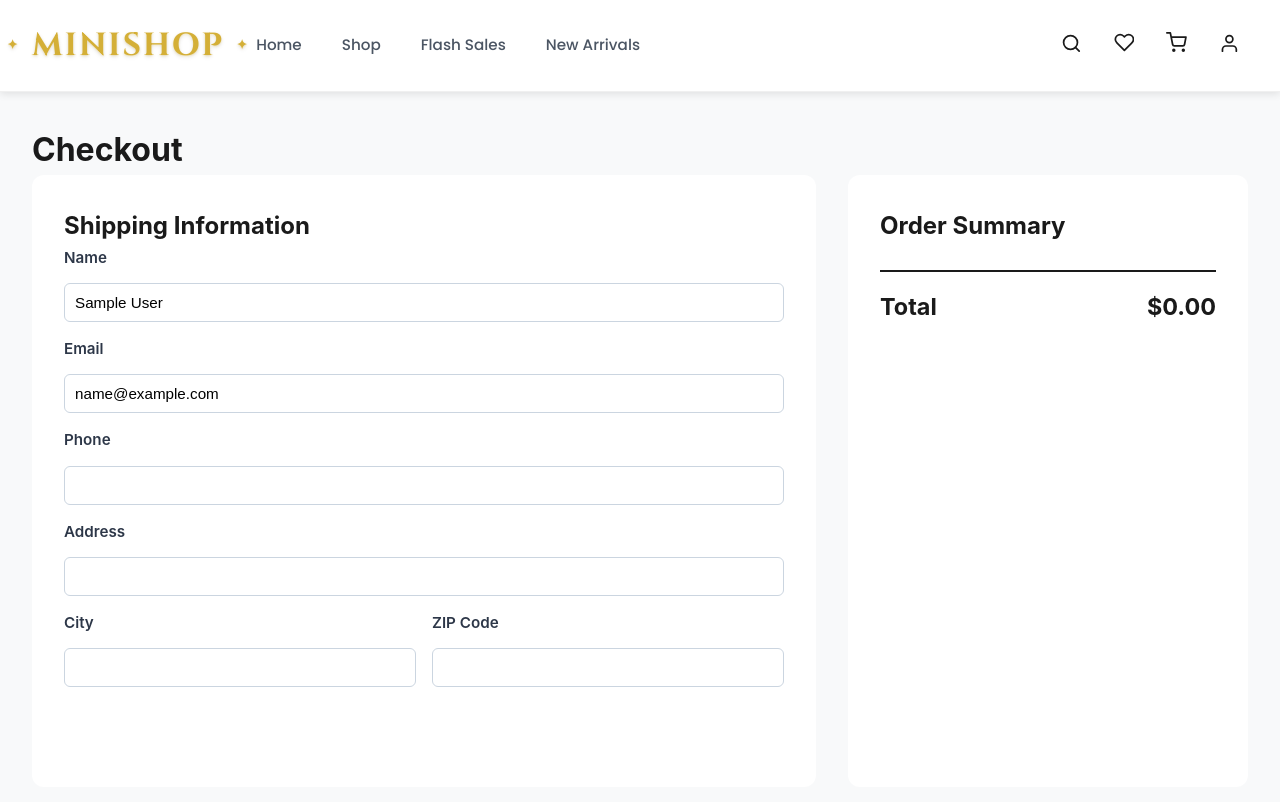
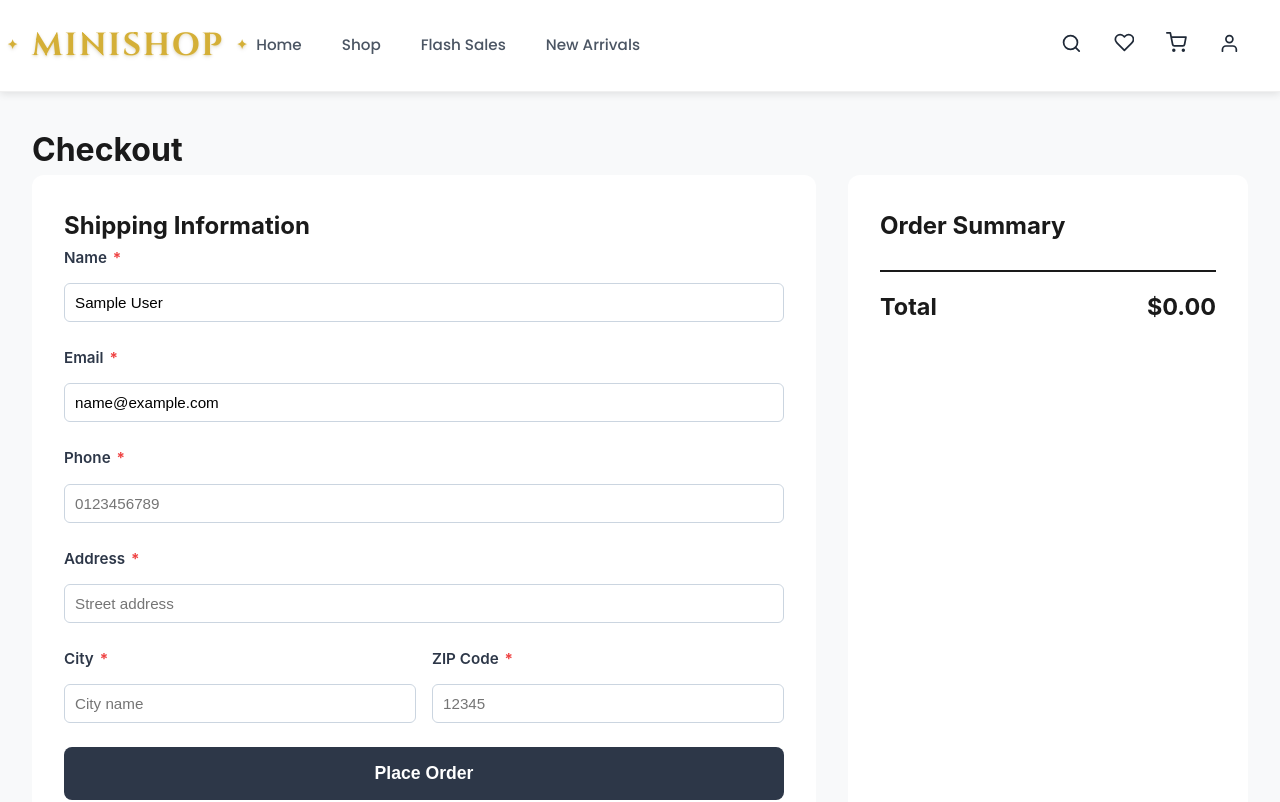
Before and after one commit to SangCoi0511/AssFer202, a React (Create React App) app: page /checkout in a window 1280 px wide. Shown: the top 802 px of the page. Built offline with nearby package versions, Linux system fonts and the light colour scheme; data requests are answered from the project's data file; sample sign-in values are in the browser's storage.

Commit message:
fix checkout and wishlist

```diff
--- a/db.json
+++ b/db.json
@@ -796,48 +796,7 @@
       "address": "456 User Avenue"
     }
   ],
-  "wishlist": [
-    {
-      "id": "2a47",
-      "userId": 1764674989332,
-      "productId": 1
-    },
-    {
-      "id": "5aa9",
-      "userId": 1764674989332,
-      "productId": 8
-    },
-    {
-      "id": "8437",
-      "userId": 1764674989332,
-      "productId": 2
-    },
-    {
-      "id": "9c21",
-      "userId": 1764674989332,
-      "productId": 13
-    },
-    {
-      "id": "7f45",
-      "userId": 1764674989332,
-      "productId": 22
-    },
-    {
-      "id": "3d88",
-      "userId": 1764674989332,
-      "productId": 18
-    },
-    {
-      "id": "6735",
-      "userId": "2",
-      "productId": "2"
-    },
-    {
-      "id": "635b",
-      "userId": "2",
-      "productId": 3
-    }
-  ],
+  "wishlist": [],
   "reviews": [
     {
       "id": "f029",
@@ -889,16 +848,6 @@
     }
   ],
   "cart": [
-    {
-      "id": "cart-2-1765560895419",
-      "userId": "2",
-      "items": [
-        {
-          "productId": "2",
-          "quantity": 19
-        }
-      ]
-    },
     {
       "id": "cart-2-1765560895420",
       "userId": "2",
@@ -1089,6 +1038,35 @@
         "zipCode": "06000",
         "phone": "0359538518"
       }
+    },
+    {
+      "id": "3b4f",
+      "userId": "2",
+      "items": [
+        {
+          "productId": "47",
+          "quantity": 1
+        },
+        {
+          "productId": "48",
+          "quantity": 1
+        },
+        {
+          "productId": "10",
+          "quantity": 1
+        }
+      ],
+      "total": 45.97,
+      "status": "pending",
+      "date": "2025-12-15T07:55:05.976Z",
+      "shippingInfo": {
+        "name": "John Doe",
+        "email": "john@example.com",
+        "address": "456 User Avenue",
+        "city": "Thai Thuy",
+        "zipCode": "41000",
+        "phone": "0359538518"
+      }
     }
   ]
 }
--- a/src/components/Header.jsx
+++ b/src/components/Header.jsx
@@ -9,13 +9,17 @@ import '../styles/Header.css';
 
 const Header = () => {
   const { user, logout, isAdmin } = useAuth();
-  const { getCartCount } = useCart();
+  const { getCartCount, cartItems } = useCart();
   const { updateFilters } = useShop();
-  const { getWishlistCount } = useWishlist();
+  const { getWishlistCount, wishlistItems } = useWishlist();
   const navigate = useNavigate();
   const location = useLocation();
   const [searchOpen, setSearchOpen] = useState(false);
   const [searchQuery, setSearchQuery] = useState('');
+
+  // Get current counts
+  const cartCount = getCartCount();
+  const wishlistCount = getWishlistCount();
 
   const handleLogout = () => {
     logout();
@@ -70,16 +74,16 @@ const Header = () => {
 
           {user ? (
             <>
-              <Link to="/wishlist" className="icon-btn">
+              <Link to="/wishlist" className="icon-btn wishlist-icon">
                 <FiHeart />
-                {getWishlistCount() > 0 && (
-                  <span className="cart-badge">{getWishlistCount()}</span>
+                {wishlistCount > 0 && (
+                  <span className="cart-badge">{wishlistCount}</span>
                 )}
               </Link>
-              <Link to="/cart" className="icon-btn cart-btn">
+              <Link to="/cart" className="icon-btn cart-icon">
                 <FiShoppingCart />
-                {getCartCount() > 0 && (
-                  <span className="cart-badge">{getCartCount()}</span>
+                {cartCount > 0 && (
+                  <span className="cart-badge">{cartCount}</span>
                 )}
               </Link>
               <div className="user-menu">
--- a/src/context/WishlistContext.jsx
+++ b/src/context/WishlistContext.jsx
@@ -42,15 +42,14 @@ export const WishlistProvider = ({ children }) => {
   const addToWishlist = async (productId) => {
     if (!user) {
       alert('Please login to add items to wishlist');
-      return { success: false };
+      return { success: false, message: 'Please login to add items to wishlist' };
     }
 
     try {
       // Check if already in wishlist
       const exists = wishlistItems.find(item => item.productId == productId);
       if (exists) {
-        alert('Product already in wishlist');
-        return { success: false };
+        return { success: false, message: 'Product already in wishlist' };
       }
 
       const response = await apiAddToWishlist({
@@ -59,10 +58,10 @@ export const WishlistProvider = ({ children }) => {
       });
 
       setWishlistItems(prev => [...prev, response.data]);
-      return { success: true };
+      return { success: true, message: 'Added to wishlist successfully' };
     } catch (error) {
       console.error('Failed to add to wishlist:', error);
-      return { success: false };
+      return { success: false, message: 'Failed to add to wishlist' };
     }
   };
 
--- a/src/index.css
+++ b/src/index.css
@@ -1,3 +1,15 @@
+:root {
+  --primary: #D4AF37;
+  --secondary: #2D3748;
+  --danger: #EF4444;
+  --success: #10B981;
+  --warning: #F59E0B;
+  --text: #1F2937;
+  --text-light: #6B7280;
+  --border: #E5E7EB;
+  --background: #F9FAFB;
+}
+
 body {
   margin: 0;
   font-family: -apple-system, BlinkMacSystemFont, "Segoe UI", "Roboto", "Oxygen",
--- a/src/pages/Checkout.jsx
+++ b/src/pages/Checkout.jsx
@@ -1,4 +1,4 @@
-import React, { useState } from 'react';
+import React, { useState, useEffect } from 'react';
 import { useNavigate } from 'react-router-dom';
 import { useCart } from '../context/CartContext';
 import { useAuth } from '../context/AuthContext';
@@ -9,8 +9,9 @@ import '../styles/Checkout.css';
 const Checkout = () => {
   const { cartItems, getCartTotal, clearCart } = useCart();
   const { user } = useAuth();
-  const { updateProductStock } = useShop();
+  const { products, updateProductStock } = useShop();
   const navigate = useNavigate();
+  const [cartItemsWithDetails, setCartItemsWithDetails] = useState([]);
   const [formData, setFormData] = useState({
     name: user?.name || '',
     email: user?.email || '',
@@ -19,23 +20,114 @@ const Checkout = () => {
     zipCode: '',
     phone: '',
   });
+  const [errors, setErrors] = useState({});
+
+  // Load cart items with product details
+  useEffect(() => {
+    const loadCartDetails = () => {
+      const itemsWithDetails = cartItems.map(cartItem => {
+        const product = products.find(p => p.id == cartItem.productId);
+        return {
+          ...cartItem,
+          product: product || null,
+        };
+      }).filter(item => item.product !== null);
+      setCartItemsWithDetails(itemsWithDetails);
+    };
+    loadCartDetails();
+  }, [cartItems, products]);
 
   const handleChange = (e) => {
+    const { name, value } = e.target;
     setFormData({
       ...formData,
-      [e.target.name]: e.target.value,
+      [name]: value,
     });
+    // Clear error for this field when user starts typing
+    if (errors[name]) {
+      setErrors({
+        ...errors,
+        [name]: '',
+      });
+    }
+  };
+
+  const validateForm = () => {
+    const newErrors = {};
+
+    // Name validation (at least 2 characters, only letters and spaces)
+    if (!formData.name.trim()) {
+      newErrors.name = 'Name is required';
+    } else if (formData.name.trim().length < 2) {
+      newErrors.name = 'Name must be at least 2 characters';
+    } else if (!/^[a-zA-Z\s]+$/.test(formData.name)) {
+      newErrors.name = 'Name can only contain letters and spaces';
+    }
+
+    // Email validation
+    if (!formData.email.trim()) {
+      newErrors.email = 'Email is required';
+    } else if (!/^[^\s@]+@[^\s@]+\.[^\s@]+$/.test(formData.email)) {
+      newErrors.email = 'Please enter a valid email address';
+    }
+
+    // Phone validation (10 digits)
+    if (!formData.phone.trim()) {
+      newErrors.phone = 'Phone number is required';
+    } else if (!/^[0-9]{10}$/.test(formData.phone.replace(/\s|-/g, ''))) {
+      newErrors.phone = 'Phone number must be 10 digits';
+    }
+
+    // Address validation
+    if (!formData.address.trim()) {
+      newErrors.address = 'Address is required';
+    } else if (formData.address.trim().length < 5) {
+      newErrors.address = 'Address must be at least 5 characters';
+    }
+
+    // City validation
+    if (!formData.city.trim()) {
+      newErrors.city = 'City is required';
+    } else if (!/^[a-zA-Z\s]+$/.test(formData.city)) {
+      newErrors.city = 'City can only contain letters and spaces';
+    }
+
+    // ZIP Code validation (5 digits)
+    if (!formData.zipCode.trim()) {
+      newErrors.zipCode = 'ZIP Code is required';
+    } else if (!/^[0-9]{5}$/.test(formData.zipCode)) {
+      newErrors.zipCode = 'ZIP Code must be 5 digits';
+    }
+
+    setErrors(newErrors);
+    return Object.keys(newErrors).length === 0;
   };
 
   const handleSubmit = async (e) => {
     e.preventDefault();
 
+    // Validate form before submission
+    if (!validateForm()) {
+      return;
+    }
+
+    // Check if cart is empty
+    if (cartItemsWithDetails.length === 0) {
+      alert('Your cart is empty');
+      return;
+    }
+
     try {
+      // Calculate total from cartItemsWithDetails
+      const total = cartItemsWithDetails.reduce((sum, item) => {
+        return sum + (item.product.price * item.quantity);
+      }, 0);
+
       // Create order
       await createOrder({
         userId: user?.id,
         items: cartItems,
-        total: getCartTotal(),
+        total: total,
         status: 'pending',
         date: new Date().toISOString(),
         shippingInfo: formData,
@@ -84,70 +176,83 @@ const Checkout = () => {
             <h2>Shipping Information</h2>
 
             <div className="form-group">
-              <label>Name</label>
+              <label>Name <span className="required">*</span></label>
               <input
                 type="text"
                 name="name"
                 value={formData.name}
                 onChange={handleChange}
-                required
+                className={errors.name ? 'error' : ''}
+                placeholder="Enter your full name"
               />
+              {errors.name && <span className="error-message">{errors.name}</span>}
             </div>
 
             <div className="form-group">
-              <label>Email</label>
+              <label>Email <span className="required">*</span></label>
               <input
                 type="email"
                 name="email"
                 value={formData.email}
                 onChange={handleChange}
-                required
+                className={errors.email ? 'error' : ''}
+                placeholder="example@email.com"
               />
+              {errors.email && <span className="error-message">{errors.email}</span>}
             </div>
 
             <div className="form-group">
-              <label>Phone</label>
+              <label>Phone <span className="required">*</span></label>
               <input
                 type="tel"
                 name="phone"
                 value={formData.phone}
                 onChange={handleChange}
-                required
+                className={errors.phone ? 'error' : ''}
+                placeholder="0123456789"
               />
+              {errors.phone && <span className="error-message">{errors.phone}</span>}
             </div>
 
             <div className="form-group">
-              <label>Address</label>
+              <label>Address <span className="required">*</span></label>
               <input
                 type="text"
                 name="address"
                 value={formData.address}
                 onChange={handleChange}
-                required
+                className={errors.address ? 'error' : ''}
+                placeholder="Street address"
               />
+              {errors.address && <span className="error-message">{errors.address}</span>}
             </div>
 
             <div className="form-row">
               <div className="form-group">
-                <label>City</label>
+                <label>City <span className="required">*</span></label>
                 <input
                   type="text"
                   name="city"
                   value={formData.city}
                   onChange={handleChange}
-                  required
+                  className={errors.city ? 'error' : ''}
+                  placeholder="City name"
                 />
+                {errors.city && <span className="error-message">{errors.city}</span>}
               </div>
 
               <div className="form-group">
-                <label>ZIP Code</label>
+                <label>ZIP Code <span className="required">*</span></label>
                 <input
                   type="text"
                   name="zipCode"
                   value={formData.zipCode}
                   onChange={handleChange}
-                  required
+                  className={errors.zipCode ? 'error' : ''}
+                  placeholder="12345"
+                  maxLength="5"
                 />
+                {errors.zipCode && <span className="error-message">{errors.zipCode}</span>}
               </div>
             </div>
 
@@ -158,15 +263,15 @@ const Checkout = () => {
 
           <div className="checkout-summary">
             <h2>Order Summary</h2>
-            {cartItems.map(item => (
-              <div key={item.id} className="summary-item">
-                <span>{item.name} x {item.quantity}</span>
-                <span>${(item.price * item.quantity).toFixed(2)}</span>
+            {cartItemsWithDetails.map(item => (
+              <div key={item.productId} className="summary-item">
+                <span>{item.product.name} x {item.quantity}</span>
+                <span>${(item.product.price * item.quantity).toFixed(2)}</span>
               </div>
             ))}
             <div className="summary-total">
               <h3>Total</h3>
-              <h3>${getCartTotal().toFixed(2)}</h3>
+              <h3>${cartItemsWithDetails.reduce((sum, item) => sum + (item.product.price * item.quantity), 0).toFixed(2)}</h3>
             </div>
           </div>
         </div>
--- a/src/pages/ProductDetail.jsx
+++ b/src/pages/ProductDetail.jsx
@@ -94,6 +94,7 @@ const ProductDetail = () => {
     }
 
     addToCart(product, quantity);
+    openModal("Success", "Product added to cart successfully!");
   };
 
   const { addToWishlist: addToWishlistContext } = useWishlist();
--- a/src/pages/Wishlist.jsx
+++ b/src/pages/Wishlist.jsx
@@ -83,7 +83,7 @@ const Wishlist = () => {
 
   const handleRemove = async (productId) => {
     // Find wishlist entry
-    const entry = wishlistData.find((item) => item.productId === productId);
+    const entry = wishlistData.find((item) => item.productId == productId);
     if (entry) {
       await removeFromWishlist(entry.id);
     }
--- a/src/styles/Checkout.css
+++ b/src/styles/Checkout.css
@@ -15,6 +15,50 @@
   background: white;
   padding: 2rem;
   border-radius: 12px;
+}
+
+.checkout-form .form-group {
+  margin-bottom: 1.5rem;
+  position: relative;
+}
+
+.checkout-form label {
+  display: block;
+  margin-bottom: 0.5rem;
+  font-weight: 500;
+  color: var(--text);
+}
+
+.checkout-form label .required {
+  color: var(--danger);
+  margin-left: 2px;
+}
+
+.checkout-form input {
+  width: 100%;
+  padding: 0.75rem;
+  border: 2px solid var(--border);
+  border-radius: 8px;
+  font-size: 1rem;
+  transition: all 0.3s;
+}
+
+.checkout-form input:focus {
+  outline: none;
+  border-color: var(--primary);
+}
+
+.checkout-form input.error {
+  border-color: var(--danger);
+  background-color: #FEF2F2;
+}
+
+.error-message {
+  display: block;
+  color: var(--danger);
+  font-size: 0.875rem;
+  margin-top: 0.25rem;
+  font-weight: 500;
 }
 
 .form-row {
--- a/src/styles/Header.css
+++ b/src/styles/Header.css
@@ -121,18 +121,21 @@
 
 .cart-badge {
   position: absolute;
-  top: 0;
-  right: 0;
+  top: -5px;
+  right: -5px;
   background: var(--danger);
   color: white;
   border-radius: 50%;
-  width: 18px;
-  height: 18px;
+  min-width: 20px;
+  height: 20px;
   display: flex;
   align-items: center;
   justify-content: center;
   font-size: 0.7rem;
-  font-weight: 600;
+  font-weight: 700;
+  padding: 2px;
+  border: 2px solid white;
+  box-shadow: 0 2px 4px rgba(0, 0, 0, 0.2);
 }
 
 .user-menu {
```
